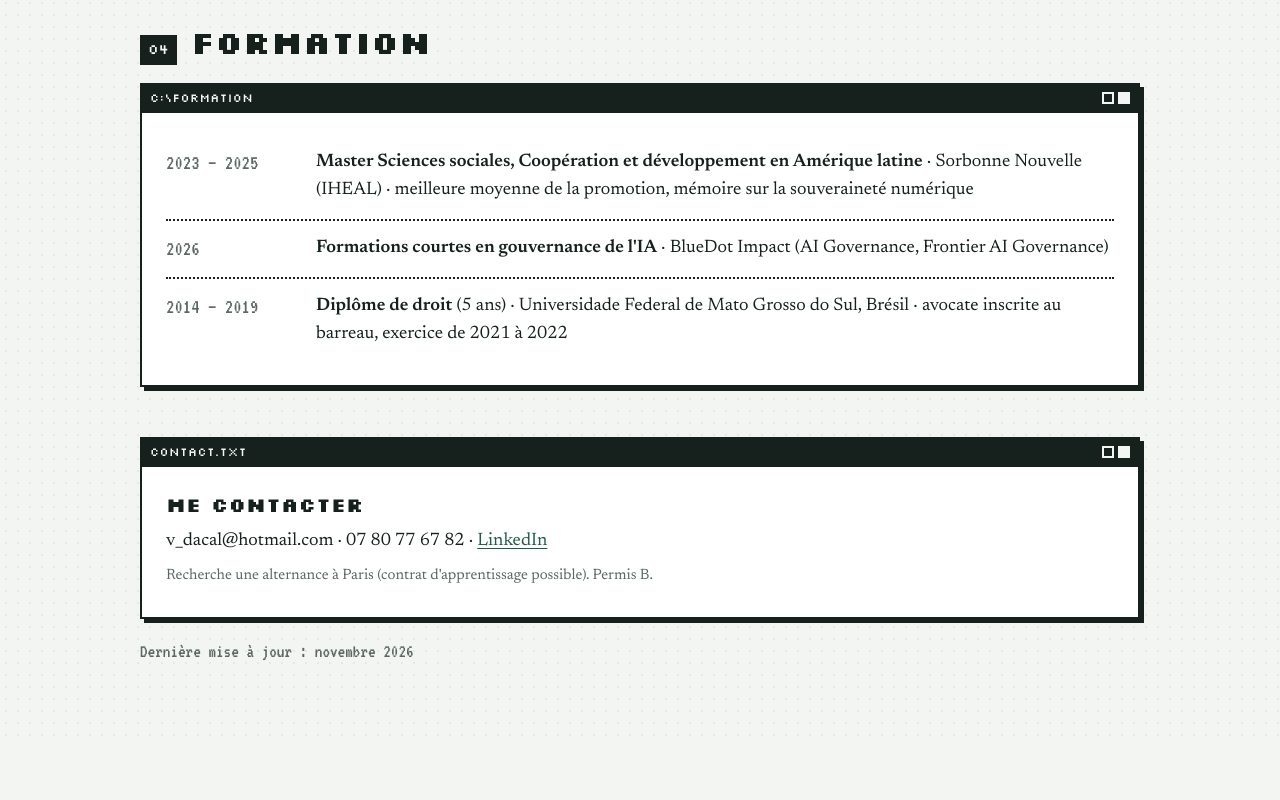
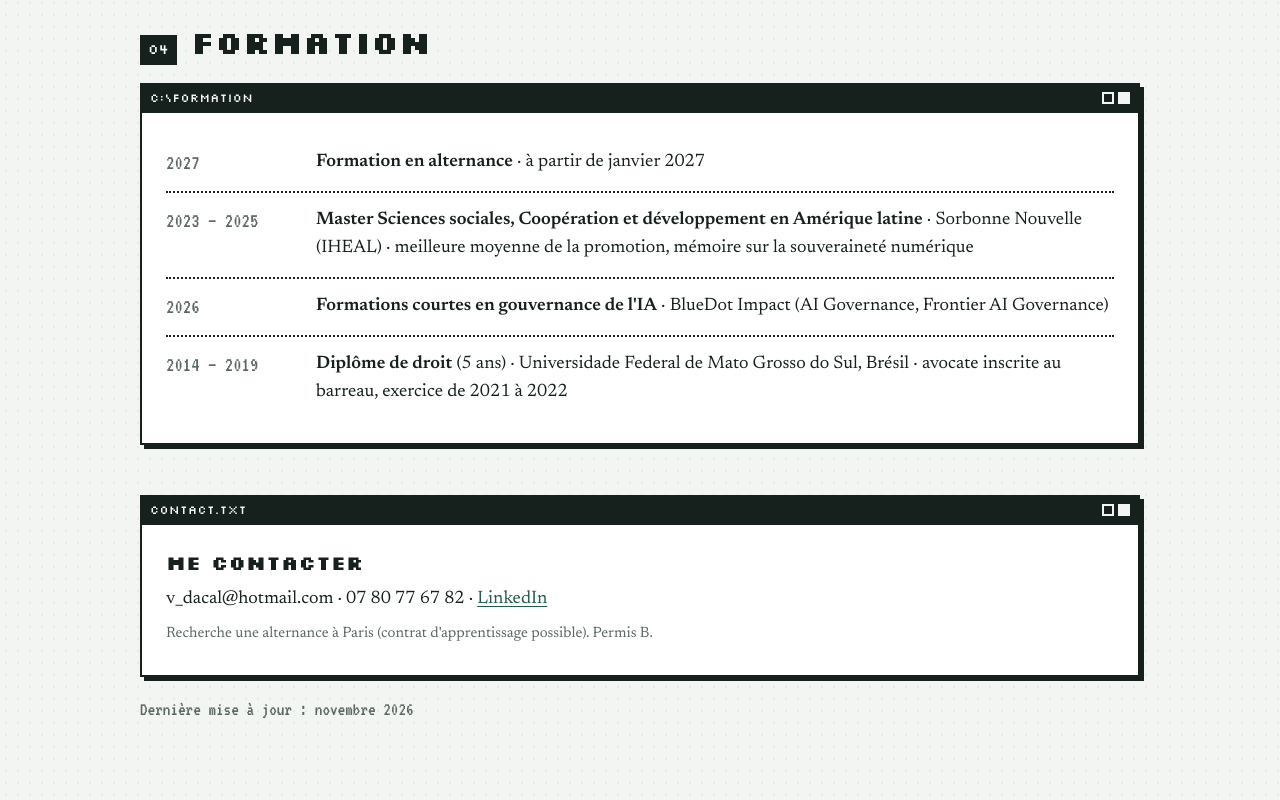
Before and after one commit to dacalvitoria/dacalvitoria.github.io, a plain HTML site: page index.html in a window 1280 px wide. Shown: the part 3675-4475 px from the top of the page. Before the commit the page ends 4417 px from the top, so only its background shows below. Drawn offline with Linux system fonts and the light colour scheme.

Commit message:
Add files via upload

```diff
--- a/index.html
+++ b/index.html
@@ -330,6 +330,7 @@ footer .small{font-size:15px;color:var(--muted)}
       <div class="titlebar"><span>C:\formation</span><span class="ctl"><i></i><i></i></span></div>
       <div class="winbody">
         <ul class="list">
+          <li><span class="y num">2027</span><p class="what"><strong>Formation en alternance</strong> · à partir de janvier 2027</p></li>
           <li><span class="y num">2023 – 2025</span><p class="what"><strong>Master Sciences sociales, Coopération et développement en Amérique latine</strong> · Sorbonne Nouvelle (IHEAL) · meilleure moyenne de la promotion, mémoire sur la souveraineté numérique</p></li>
           <li><span class="y num">2026</span><p class="what"><strong>Formations courtes en gouvernance de l'IA</strong> · BlueDot Impact (AI Governance, Frontier AI Governance)</p></li>
           <li><span class="y num">2014 – 2019</span><p class="what"><strong>Diplôme de droit</strong> (5 ans) · Universidade Federal de Mato Grosso do Sul, Brésil · avocate inscrite au barreau, exercice de 2021 à 2022</p></li>
```
